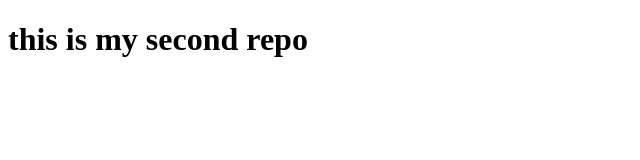
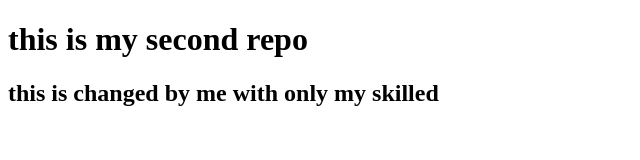
Before and after one commit to Tushar8640/second-repo, a plain HTML site: page index.html in a window 1280 px wide. Shown: the whole page, without its empty margins (0-640 px from the left). Drawn offline with Linux system fonts and the light colour scheme.

Commit message:
this is second commit

```diff
--- a/index.html
+++ b/index.html
@@ -8,5 +8,6 @@
 </head>
 <body>
     <h1>this is my second repo </h1>
+    <h2>this is changed by me with only my skilled</h2>
 </body>
 </html>
```
